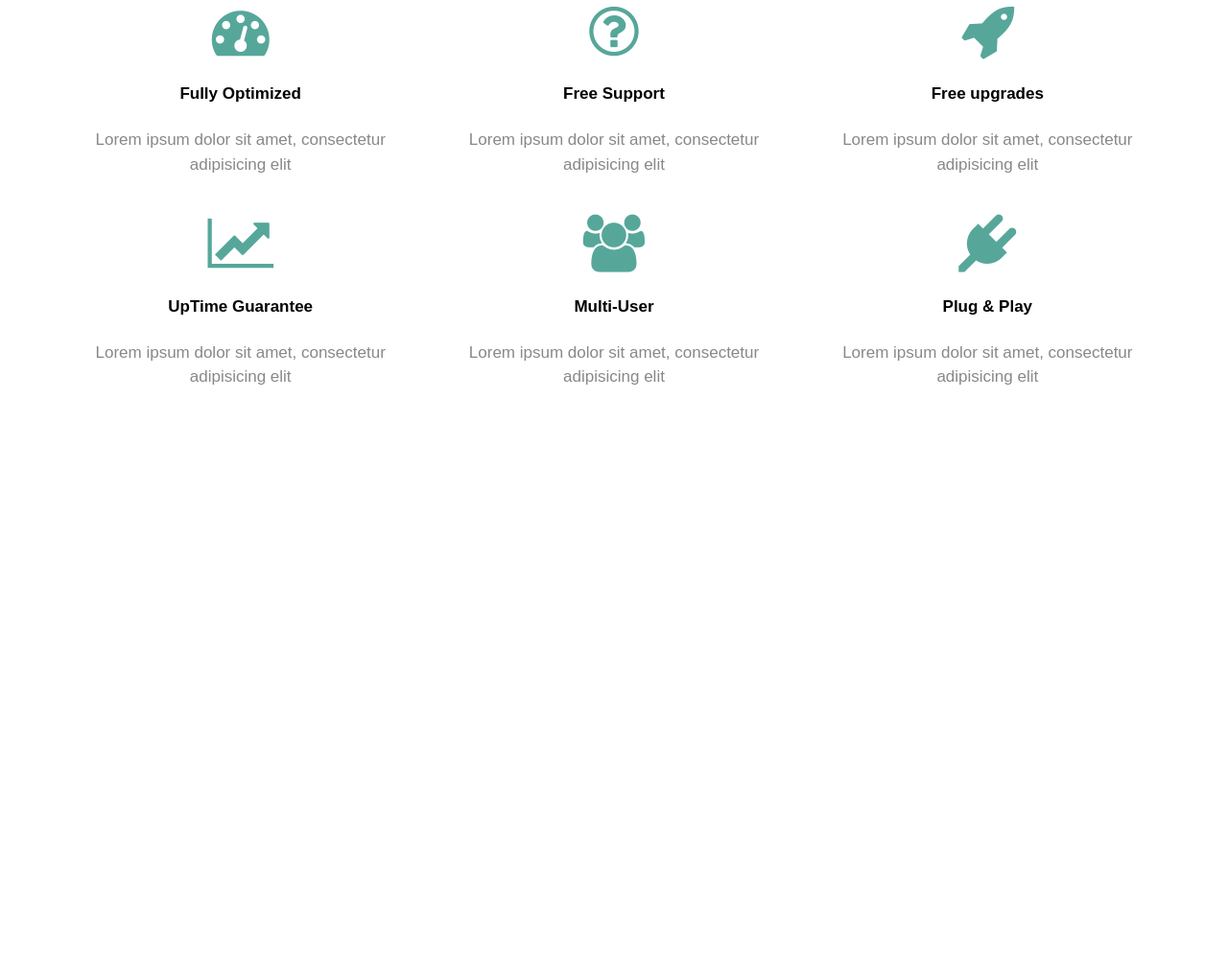
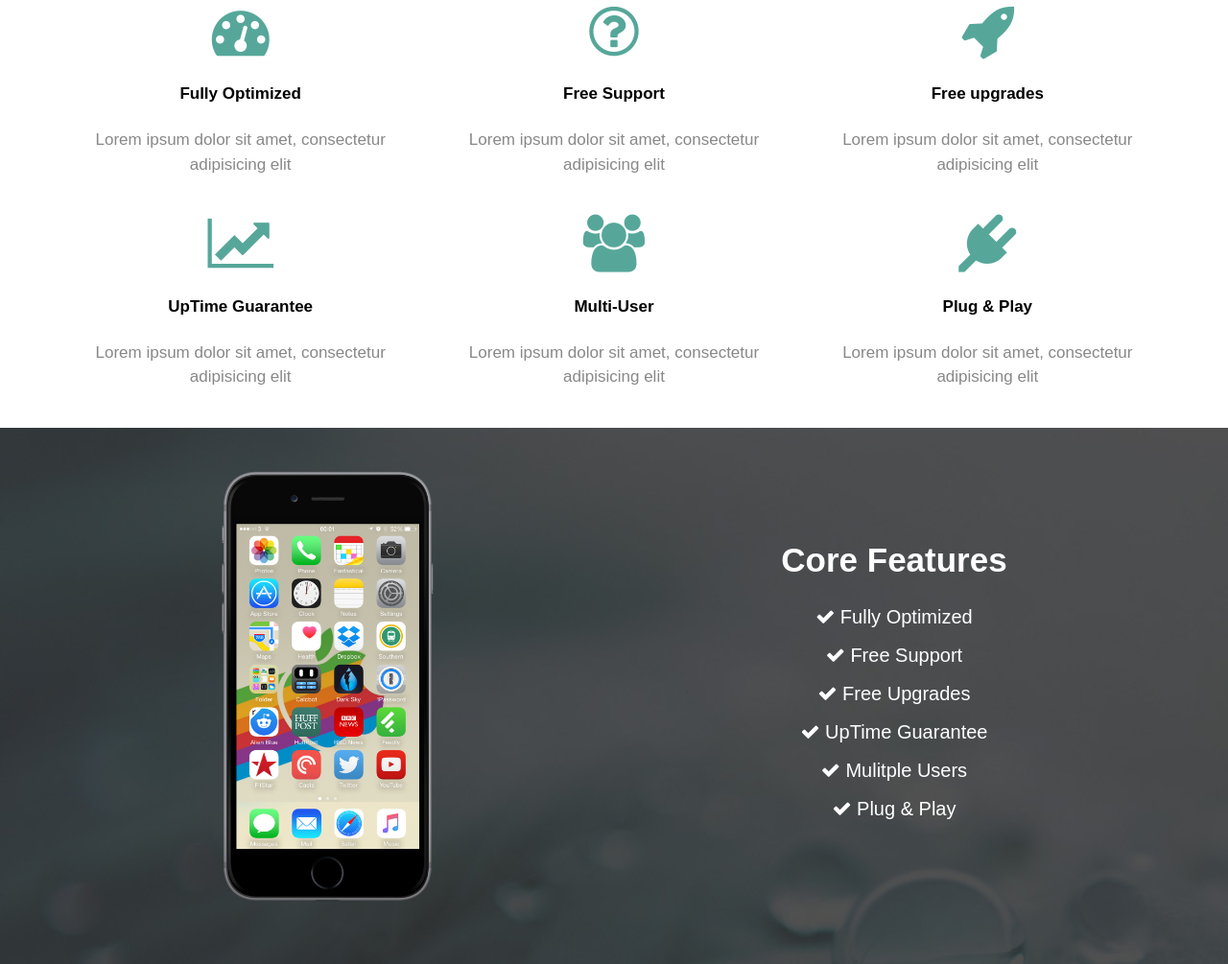
Before and after one commit to harunaltunhr/Code-Along, a plain HTML site: page index.html in a window 1280 px wide. Shown: the part 827-1832 px from the top of the page at 96% size. Before the commit the page ends 1273 px from the top, so only its background shows below. Drawn offline with Linux system fonts and the light colour scheme.

Commit message:
Created and styled info_section closes #4

```diff
--- a/css/style.css
+++ b/css/style.css
@@ -80,3 +80,26 @@
     font-size:60px;
     color:#56a79a;
   }
+  #info{
+    background:#333 url('../images/info-bg.jpg') no-repeat;
+    color:#fff;
+  }
+
+  #info h2{
+    font-size:35px;
+    margin:0;
+    padding-bottom:10px;
+  }
+
+  #info ul{
+    list-style:none;
+    padding:0;
+  }
+
+  #info li{
+    line-height:2em;
+    font-size:20px;
+  }
+  img{
+    width:100%;
+  }
--- a/index.html
+++ b/index.html
@@ -97,6 +97,26 @@
     </div>
   </div>
 </section>
+<section id="info">
+  <div class="container">
+    <div class="row center-xs center-sm center-md center-lg middle-xs middle-sm middle-md middle-lg">
+      <div class="col-xs-12 col-sm-6 col-md-6 col-lg-6">
+        <img src="images/iphone.png" alt="">
+      </div>
+      <div class="col-xs-12 col-sm-6 col-md-6 col-lg-6">
+        <h2>Core Features</h2>
+        <ul>
+          <li><i class="fa fa-check"></i> Fully Optimized</li>
+          <li><i class="fa fa-check"></i> Free Support</li>
+          <li><i class="fa fa-check"></i> Free Upgrades</li>
+          <li><i class="fa fa-check"></i> UpTime Guarantee</li>
+          <li><i class="fa fa-check"></i> Mulitple Users</li>
+          <li><i class="fa fa-check"></i> Plug & Play</li>
+        </ul>
+      </div>
+    </div>
+  </div>
+</section>
 
 
 
```
